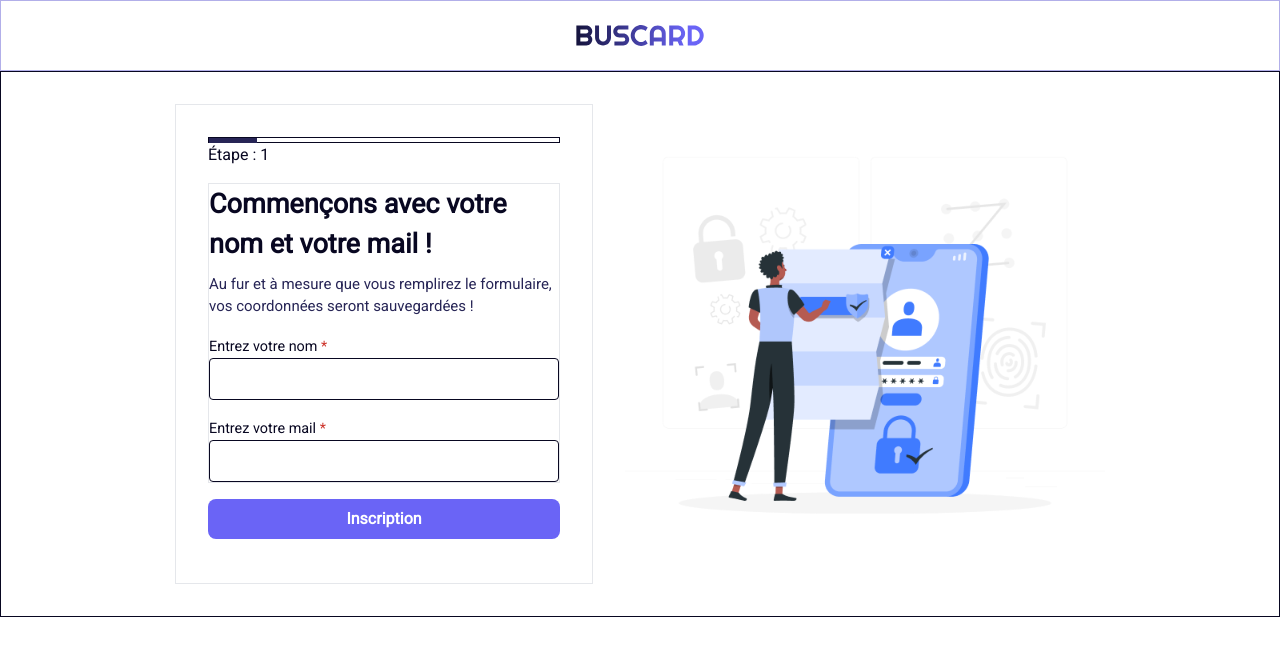
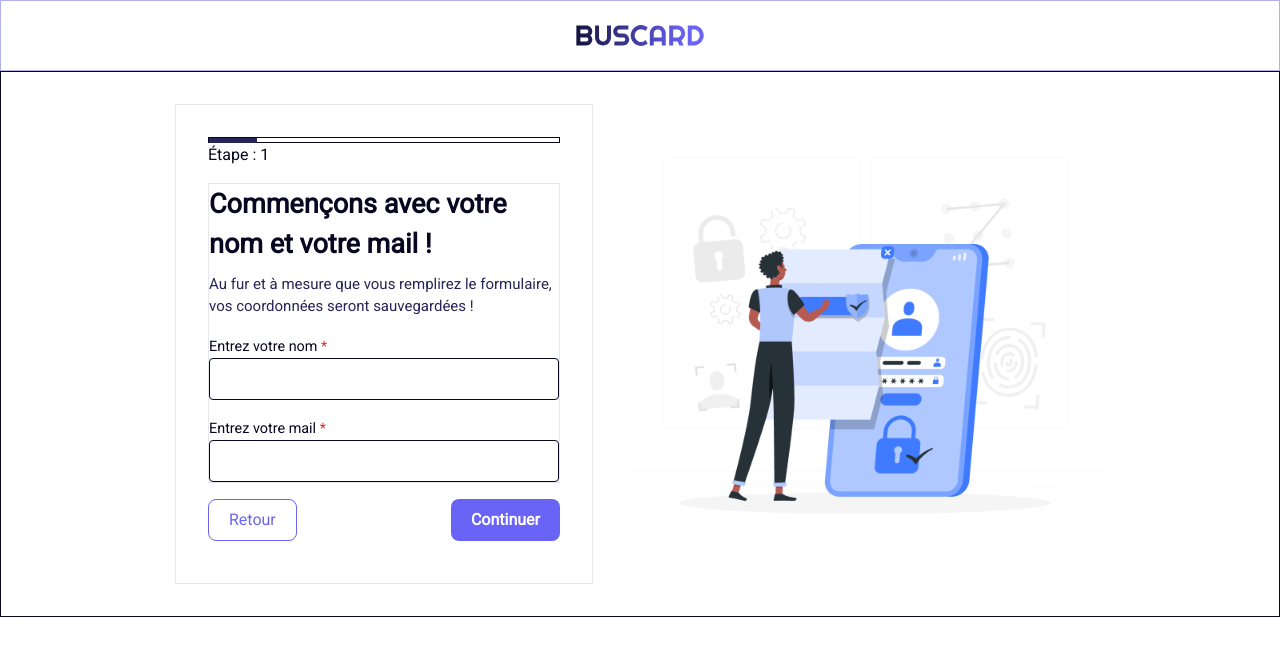
Before and after one commit to Valeryio/uniq_link_gen, a React (Vite) app in the folder frontend/: page /register in a window 1280 px wide. Shown: the top 656 px of the page. Built offline with nearby package versions, Linux system fonts and the light colour scheme.

Commit message:
First draft of the multistp form in the registrationprocess

```diff
--- a/frontend/src/pages/register.jsx
+++ b/frontend/src/pages/register.jsx
@@ -5,6 +5,7 @@ import Header from "../components/header";
 import Button from "../components/ui/button";
 import { Link, useNavigate } from "react-router";
 import StepLoader from "../components/stepLoader";
+import React from "react";
 
 
 const RegisterFirstStep = () => {
@@ -141,9 +142,6 @@ const RegisterThirdStep = () => {
 	)
 };
 
-
-const Register = () => {
-
 	const steps = [
 		{
 			step: "1",
@@ -159,7 +157,25 @@ const Register = () => {
 		}
 	];
 
-	const [stepCounter, setStepCounter] = useState(1);
+const Register = () => {
+
+	const [stepCounter, setStepCounter] = useState(0);
+
+	const setStepBackward = () => {
+		setStepCounter((prev) => {
+				if (prev - 1 < 0) { return (prev); }
+			return (prev - 1);
+		});
+	};
+
+	const setStepForward = () => {
+		setStepCounter((prev) => {
+			if (prev + 1 > 2) { return (prev); }
+			return (prev + 1);
+		});
+	};
+
+	const StepComponent = steps[stepCounter].formStep;
 
 	const navigate = useNavigate();
 	const [formData, setFormData] = useState({
@@ -210,9 +226,16 @@ const Register = () => {
 
 				<StepLoader />
 
-				<RegisterFirstStep />
+				<StepComponent />
 
-				<Button size="large" type="submit" onClick={handleSubmit} >Inscription</Button>
+				{/* {React.createElement(steps[stepCounter].formStep)} */}
+
+				<div className="flex justify-between">
+					<Button size="" styleType="secondary" type="submit" onClick={setStepBackward} >Retour</Button>
+					{stepCounter < 2 && <Button size="" type="submit" onClick={setStepForward} >Continuer</Button>}
+
+					{stepCounter === 2 && <Button size="" type="submit" className="hidden" onClick={handleSubmit} >Inscription</Button>}
+				</div>
 			</form>
 
 				<div className=" w-[30rem]" >
```
